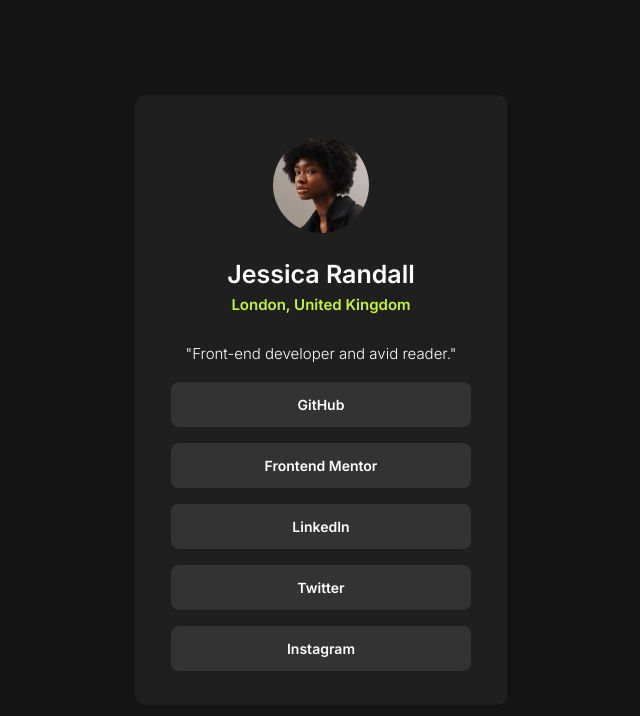
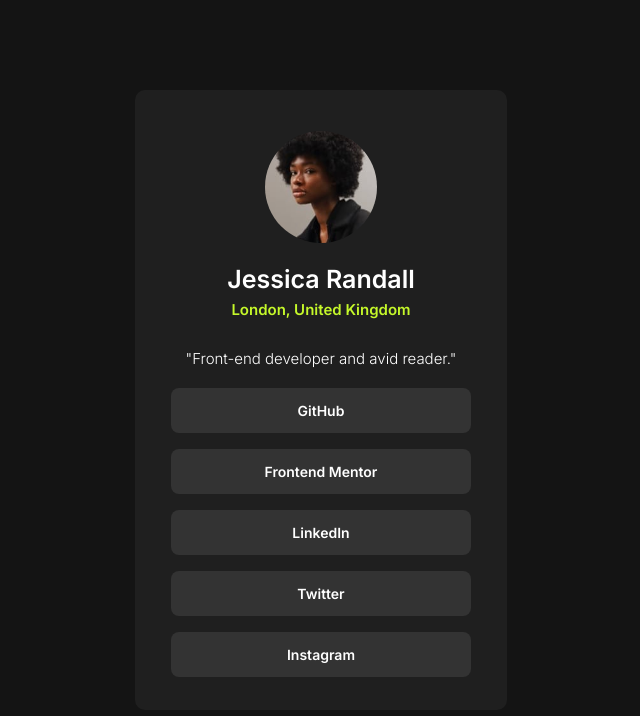
Before and after one commit to Vrondir/social-links-profile, a plain HTML site: page index.html in a window 1280 px wide. Shown: the whole page, without its empty margins (319-959 px from the left). Drawn offline with Linux system fonts and the light colour scheme.

Commit message:
Minor fixes

```diff
--- a/style.css
+++ b/style.css
@@ -23,9 +23,8 @@ body {
 }
 
 .profile img {
-  width: 30%;
+  width: 35%;
   border-radius: 50%;
-  margin-bottom: 0.3em;
 }
 
 .name {
```
